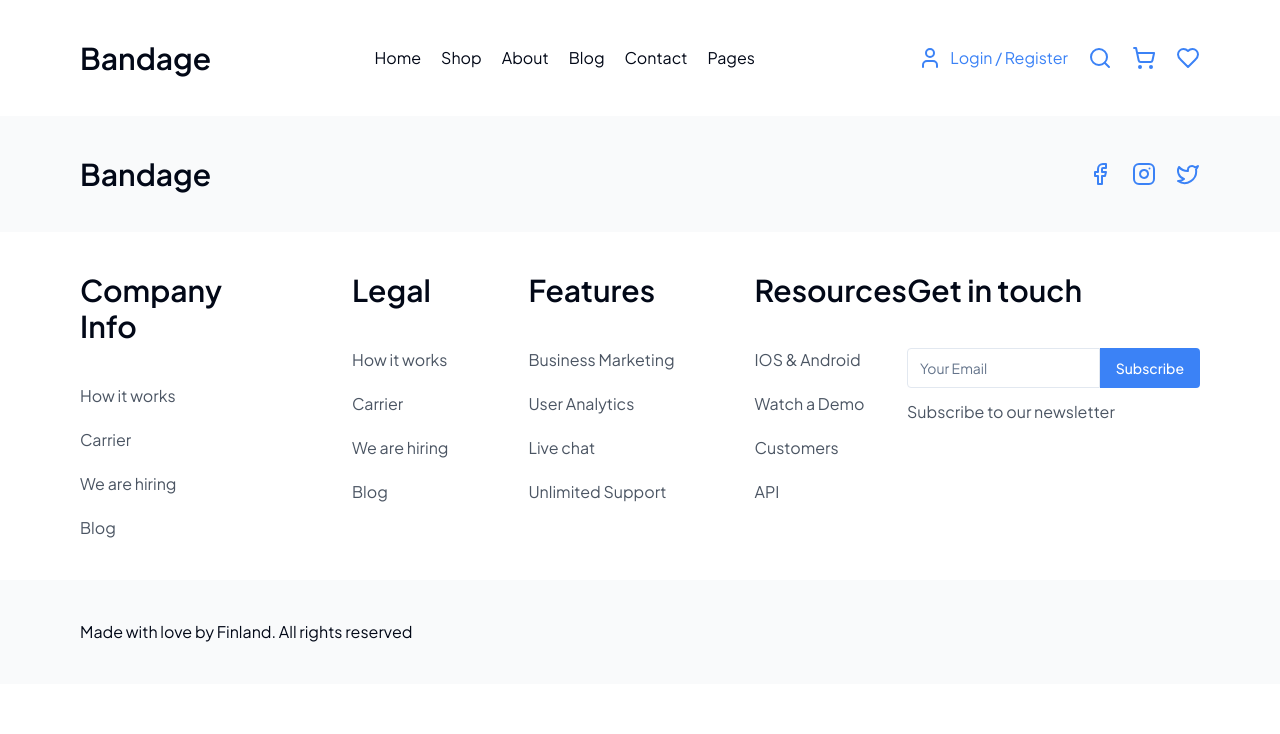
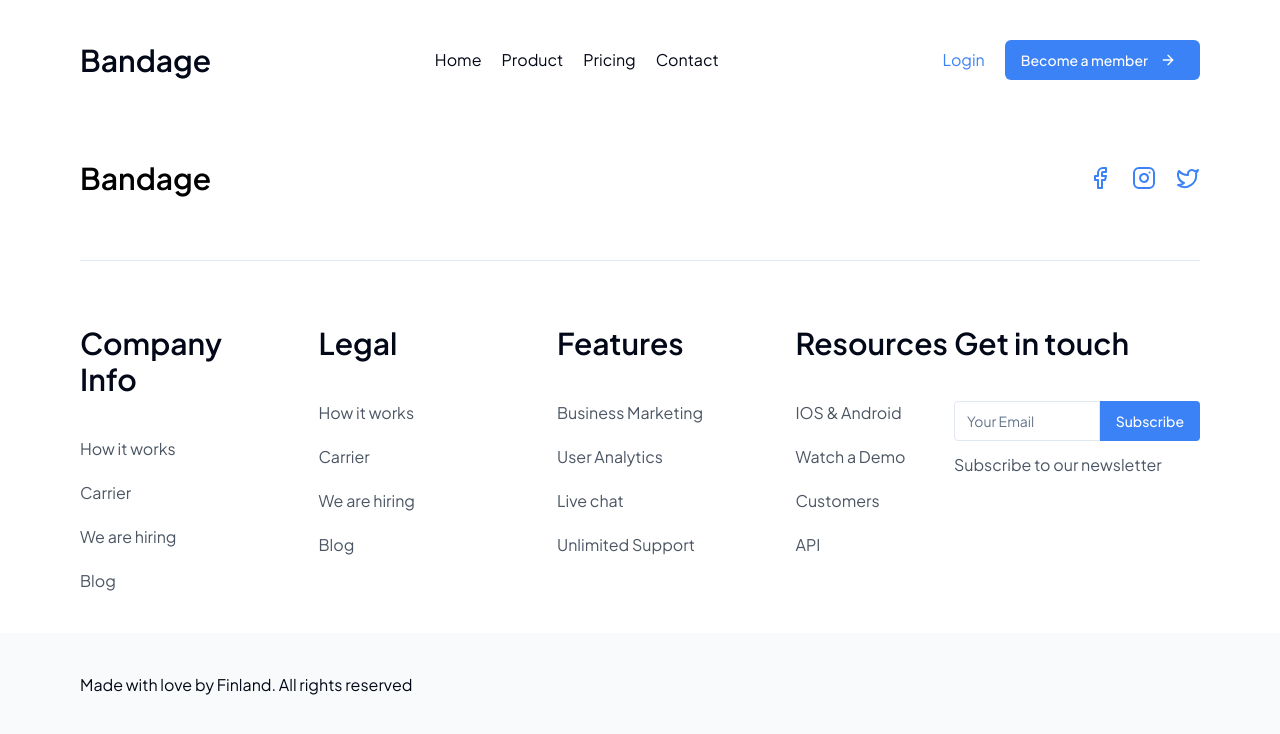
Before and after one commit to Meschack/FigmaToCode-Challenge-Week3-meschack, a Next.js app: page /about in a window 1280 px wide. Shown: the top 734 px of the page. Built offline with nearby package versions, Linux system fonts and the light colour scheme.

Commit message:
Responsivité Header et Footer

```diff
--- a/src/app/about/page.tsx
+++ b/src/app/about/page.tsx
@@ -1,5 +1,9 @@
+import { AboutBannerSection } from '@/components/organisms'
+
 const About = () => {
-  return <div></div>
+  return <div>
+    <AboutBannerSection />
+  </div>
 }
 
 export default About
--- a/src/components/atoms/logo.tsx
+++ b/src/components/atoms/logo.tsx
@@ -1,8 +1,16 @@
 import Link from 'next/link'
+import { ComponentPropsWithoutRef } from 'react'
+import { cn } from '@/lib/utils'
 
-export const Logo = () => {
+interface MyProps extends ComponentPropsWithoutRef<'a'> {}
+
+export const Logo = ({ href = '/', className, ...rest }: MyProps) => {
   return (
-    <Link href='/' className=''>
+    <Link
+      href={href}
+      {...rest}
+      className={cn('basis-1/2 lg:basis-auto', className)}
+    >
       <h1>Bandage</h1>
     </Link>
   )
--- a/src/components/atoms/newsletter.tsx
+++ b/src/components/atoms/newsletter.tsx
@@ -3,7 +3,7 @@ import { Button } from '@/components/ui/button'
 
 export const Newsletter = () => {
   return (
-    <div>
+    <div className='basis-full xl:basis-auto'>
       <h2>Get in touch</h2>
       <form action='' className='flex gap-0 items-stretch mt-10'>
         <Input
--- a/src/components/atoms/quick-links.tsx
+++ b/src/components/atoms/quick-links.tsx
@@ -88,7 +88,7 @@ const quickLinks = [
 ]
 export const QuickLinks = () => {
   return (
-    <div className='flex gap-20'>
+    <div className='grid grid-cols-1 md:grid-cols-2 lg:grid-cols-4 gap-10 xl:gap-20'>
       {quickLinks.map((quickLink) => (
         <div key={quickLink.title}>
           <h2 className='mb-10'>{quickLink.title}</h2>
--- a/src/components/molecules/index.ts
+++ b/src/components/molecules/index.ts
@@ -1,4 +1,5 @@
+import { MobileHeaderMenuActions } from './mobile-header-menu-actions'
 import { NavMenu } from './nav-menu'
 import { NavbarActions } from './navbar-actions'
 
-export { NavMenu, NavbarActions }
+export { NavMenu, NavbarActions, MobileHeaderMenuActions }
--- /dev/null
+++ b/src/components/molecules/mobile-header-menu-actions.tsx
@@ -0,0 +1,39 @@
+import { LucideIconName } from '@/lib/types'
+import { Icon } from '../atoms'
+import Link from 'next/link'
+
+type Element = {
+  icon: LucideIconName
+  path: string
+}
+
+const elements: Element[] = [
+  {
+    icon: 'search',
+    path: '/search',
+  },
+  {
+    icon: 'shopping-cart',
+    path: '#',
+  },
+]
+
+interface Props {
+  toggle: () => void
+}
+
+export const MobileHeaderMenuActions = ({ toggle }: Props) => {
+  return (
+    <div className='lg:hidden order-2 lg:order-3 flex gap-5 items-center justify-end text-blue-500 basis-1/2'>
+      {elements.map((element) => (
+        <Link href={element.path} key={element.path} className=' p-2'>
+          <Icon name={element.icon} />
+        </Link>
+      ))}
+
+      <div onClick={toggle} className='cursor-pointer p-2'>
+        <Icon name='gantt-chart' />
+      </div>
+    </div>
+  )
+}
--- a/src/components/molecules/nav-menu.tsx
+++ b/src/components/molecules/nav-menu.tsx
@@ -1,3 +1,4 @@
+import { cn } from '@/lib/utils'
 import Link from 'next/link'
 import * as React from 'react'
 
@@ -7,33 +8,30 @@ const links = [
     label: 'Home',
   },
   {
-    path: '/shop',
-    label: 'Shop',
+    path: '/product',
+    label: 'Product',
   },
   {
-    path: '/about',
-    label: 'About',
+    path: '/pricing',
+    label: 'Pricing',
   },
-  {
-    path: '/blog',
-    label: 'Blog',
-  },
-
   {
     path: '/contact',
     label: 'Contact',
   },
-
-  {
-    path: '/pages',
-    label: 'Pages',
-  },
 ]
 
-export const NavMenu = () => {
+interface Props extends React.ComponentPropsWithoutRef<'div'> {}
+
+export const NavMenu = ({ className, ...rest }: Props) => {
   return (
-    <div className='flex items-center justify-between'>
-      <ul className='flex gap-5'>
+    <div
+      className={cn(
+        'flex items-center justify-between order-3 lg:order-2 basis-full lg:basis-auto',
+        className,
+      )}
+    >
+      <ul className='flex gap-5 flex-col lg:flex-row lg:items-center mt-5 lg:mt-0'>
         {links.map((link) => (
           <li key={link.label} className='hover:text-blue-500'>
             <Link className='' href={link.path}>
--- a/src/components/molecules/navbar-actions.tsx
+++ b/src/components/molecules/navbar-actions.tsx
@@ -1,46 +1,16 @@
-import { Icon } from '@/components/atoms'
-import { LucideIconName } from '@/lib/types'
 import Link from 'next/link'
-
-type Element = {
-  icon: LucideIconName
-  label?: string
-  path: string
-}
-
-const elements: Element[] = [
-  {
-    icon: 'user',
-    label: 'Login / Register',
-    path: '/auth',
-  },
-  {
-    icon: 'search',
-    path: '#',
-  },
-  {
-    icon: 'shopping-cart',
-    path: '/cart',
-  },
-  {
-    icon: 'heart',
-    path: '/wishlist',
-  },
-]
+import { Button } from '@/components/ui/button'
+import { ArrowRight } from 'lucide-react'
 
 export const NavbarActions = () => {
   return (
-    <div className='flex gap-5 items-center justify-between text-blue-500'>
-      {elements.map((element) => (
-        <Link
-          href={element.path}
-          key={element.path}
-          className='flex gap-2 items-center'
-        >
-          <Icon name={element.icon} />
-          {element.label && <span>{element.label}</span>}
-        </Link>
-      ))}
+    <div className='hidden lg:flex lg:order-3 gap-5 items-center justify-between text-blue-500'>
+      <Link href='/login'>Login</Link>
+
+      <Button variant='primary' className='flex items-center gap-3'>
+        <span>Become a member</span>
+        <ArrowRight className='mr-2 h-4 w-4' />
+      </Button>
     </div>
   )
 }
--- /dev/null
+++ b/src/components/organisms/about-banner-section.tsx
@@ -0,0 +1,7 @@
+export const AboutBannerSection = () => {
+  return (
+    <div>
+
+    </div>
+  )
+}
--- a/src/components/organisms/footer.tsx
+++ b/src/components/organisms/footer.tsx
@@ -8,15 +8,19 @@ import {
 
 export const Footer = () => {
   return (
-    <div>
-      <Wrapper className='bg-gray-50 flex justify-between items-center'>
-        <Logo />
-        <SocialLinks />
-      </Wrapper>
+    <div className='bg-white'>
+      <Wrapper className='flex flex-col gap-16'>
+        <div className='flex flex-col gap-8 lg:flex-row lg:justify-between lg:items-center'>
+          <Logo className='text-black' />
+          <SocialLinks />
+        </div>
 
-      <Wrapper className='flex justify-between'>
-        <QuickLinks />
-        <Newsletter />
+        <hr className='hidden md:block' />
+
+        <div className='flex justify-between flex-col xl:flex-row gap-10 xl:gap-0'>
+          <QuickLinks />
+          <Newsletter />
+        </div>
       </Wrapper>
 
       <Wrapper className='bg-gray-50'>
--- a/src/components/organisms/header.tsx
+++ b/src/components/organisms/header.tsx
@@ -1,12 +1,26 @@
+'use client'
+
 import { Logo, Wrapper } from '@/components/atoms'
-import { NavbarActions, NavMenu } from '@/components/molecules'
+import {
+  MobileHeaderMenuActions,
+  NavbarActions,
+  NavMenu,
+} from '@/components/molecules'
+import { useState } from 'react'
 
 export const Header = () => {
+  const [open, setOpen] = useState(false)
+
+  const toggleMenuAction = () => {
+    setOpen(!open)
+  }
+
   return (
-    <Wrapper className='flex justify-between items-center'>
+    <Wrapper className='flex justify-between items-center flex-wrap'>
       <Logo />
-      <NavMenu />
       <NavbarActions />
+      <MobileHeaderMenuActions toggle={toggleMenuAction} />
+      <NavMenu className={open ? 'flex' : 'hidden lg:!flex'} />
     </Wrapper>
   )
 }
--- a/src/components/organisms/index.ts
+++ b/src/components/organisms/index.ts
@@ -1,4 +1,5 @@
+import { AboutBannerSection } from './about-banner-section'
 import { Footer } from './footer'
 import { Header } from './header'
 
-export { Header, Footer }
+export { Header, Footer, AboutBannerSection }
```
